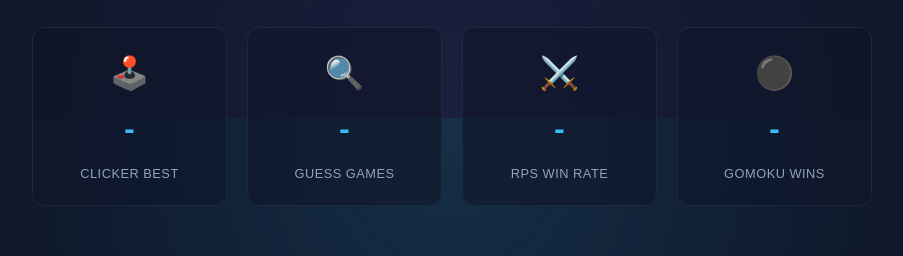
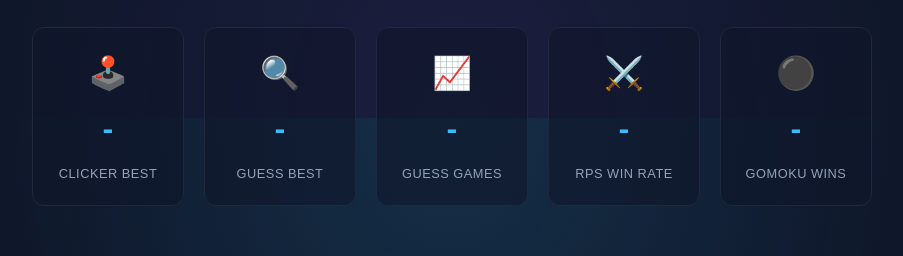
Before and after one commit to Revou-FSSE-Oct25/milestone-2-beruangsakti, a website with bundled scripts: page index.html in a window 1280 px wide. Shown: the part 1482-1738 px from the top of the page, without its empty margins (188-1091 px from the left). Built offline with nearby package versions, Linux system fonts and the light colour scheme.

Commit message:
fix(homepage): show correct Clicker Best and Guess Best stats
- Fix Clicker Best to use correct localStorage key
- Add Guess Best stat card (best score for Number Guess)
- Update stats loader to display both values

```diff
--- a/index.html
+++ b/index.html
@@ -99,6 +99,11 @@
       </div>
       <div class="stat-card">
         <span class="stat-icon">🔍</span>
+        <span class="stat-value" id="guessBestScore">-</span>
+        <span class="stat-name">Guess Best</span>
+      </div>
+      <div class="stat-card">
+        <span class="stat-icon">📈</span>
         <span class="stat-value" id="guessGamesPlayed">-</span>
         <span class="stat-name">Guess Games</span>
       </div>
--- a/src/home.ts
+++ b/src/home.ts
@@ -7,6 +7,7 @@ import { safeGetItem } from "./utils.js";
 
 // ==================== DOM Elements ====================
 const clickerHighScoreEl = document.getElementById("clickerHighScore") as HTMLSpanElement;
+const guessBestScoreEl = document.getElementById("guessBestScore") as HTMLSpanElement;
 const guessGamesPlayedEl = document.getElementById("guessGamesPlayed") as HTMLSpanElement;
 const rpsWinRateEl = document.getElementById("rpsWinRate") as HTMLSpanElement;
 const gomokuWinsEl = document.getElementById("gomokuWins") as HTMLSpanElement;
@@ -18,6 +19,7 @@ const gomokuWinsEl = document.getElementById("gomokuWins") as HTMLSpanElement;
  */
 function loadStats(): void {
   loadClickerStats();
+  loadGuessBestScore();
   loadGuessStats();
   loadRpsStats();
   loadGomokuStats();
@@ -27,8 +29,13 @@ function loadStats(): void {
  * Loads clicker game high score
  */
 function loadClickerStats(): void {
-  const highScore = safeGetItem("clickerHigh", "0");
+  const highScore = safeGetItem("clickerHighScore", "0");
   clickerHighScoreEl.textContent = highScore !== "0" ? highScore : "-";
+}
+
+function loadGuessBestScore(): void {
+  const bestScore = safeGetItem("guessGameBest", null);
+  guessBestScoreEl.textContent = bestScore ? bestScore : "-";
 }
 
 /**
```
